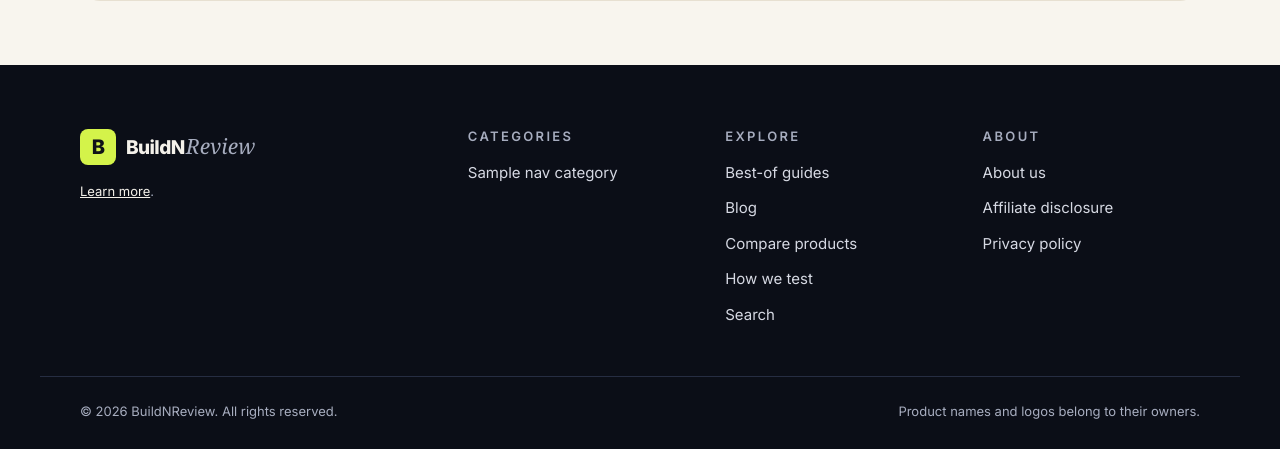
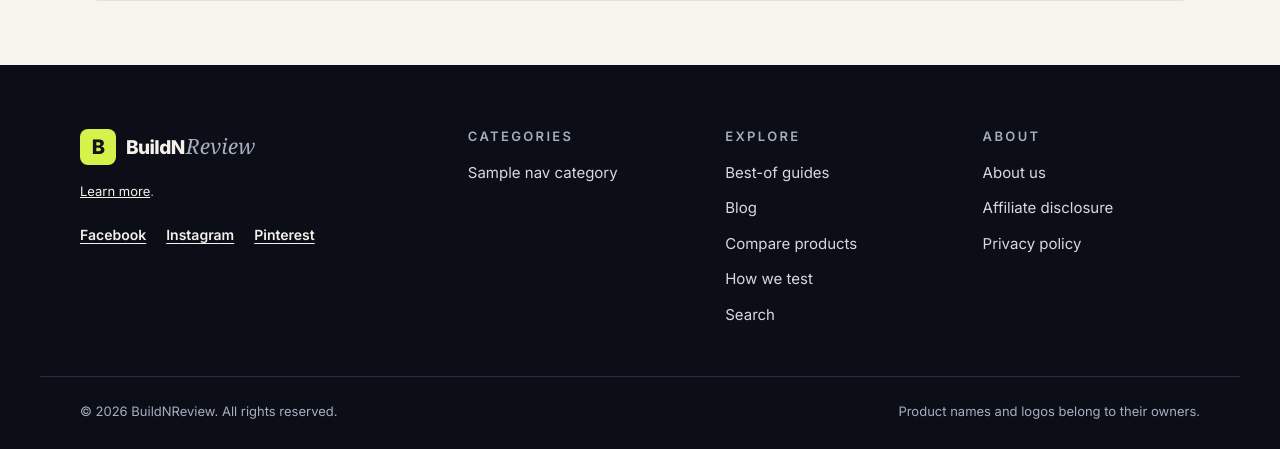
Before and after one commit to manhnguyenepu202-ux/Kenzon-buildnreview, a Node project: template views/pages/blog.ejs in a window 1280 px wide. Shown: the part 920-1369 px from the top of the page. Run offline with Node 20 templates, Linux system fonts and the light colour scheme; the template is opened without the code that fills it: most values are stand-ins (such as "Sample title", 1, 10 or a date in 2020); some web fonts are replaced.

Commit message:
Add social links (Facebook, Instagram, Pinterest) to site footer
Co-Authored-By: Claude Sonnet 5.5 <noreply@anthropic.com>
Claude-Session: https://claude.ai/code/session_01WVywpyzhJH2QqnEe1HXXQD

```diff
--- a/public/css/site.css
+++ b/public/css/site.css
@@ -606,6 +606,9 @@ svg:not(.art-svg) { fill: none; stroke: currentColor; stroke-width: 2; stroke-li
 .footer-brand p { margin-top: 16px; color: var(--on-night-muted); font-size: 15px; max-width: 30em; }
 .footer-disclosure { font-size: 13px !important; }
 .footer-disclosure a { color: var(--on-night); }
+.site-footer .footer-social { display: flex; flex-wrap: wrap; gap: 8px 20px; margin-top: 20px; }
+.site-footer .footer-social a { font-size: 14px; font-weight: 600; color: var(--on-night); text-decoration: underline; text-underline-offset: 3px; }
+.site-footer .footer-social a:hover { color: var(--lime); }
 .site-footer h2 { font-size: 13px; letter-spacing: .18em; text-transform: uppercase; color: var(--on-night-muted); font-weight: 600; margin-bottom: 16px; }
 .site-footer ul { list-style: none; display: grid; gap: 10px; }
 .site-footer ul a { text-decoration: none; font-size: 15px; color: #d6d9e3; }
--- a/views/partials/foot.ejs
+++ b/views/partials/foot.ejs
@@ -8,6 +8,11 @@
       </a>
       <p><%= settings.site_tagline %></p>
       <p class="footer-disclosure"><%= settings.disclosure_short %> <a href="/en/disclosure/">Learn more</a>.</p>
+      <ul class="footer-social" aria-label="BuildNReview on social media">
+        <li><a href="https://www.facebook.com/people/BuildnReview/61596068956202/" target="_blank" rel="noopener me">Facebook</a></li>
+        <li><a href="https://www.instagram.com/buildnreview_3d" target="_blank" rel="noopener me">Instagram</a></li>
+        <li><a href="https://www.pinterest.com/buildnreview" target="_blank" rel="noopener me">Pinterest</a></li>
+      </ul>
     </div>
     <div>
       <h2>Categories</h2>
--- a/views/partials/head.ejs
+++ b/views/partials/head.ejs
@@ -41,7 +41,7 @@
   <link rel="preconnect" href="https://fonts.googleapis.com">
   <link rel="preconnect" href="https://fonts.gstatic.com" crossorigin>
   <link rel="stylesheet" href="https://fonts.googleapis.com/css2?family=Inter:wght@400;500;600;700;800&family=Instrument+Serif:ital@0;1&display=swap">
-  <link rel="stylesheet" href="/css/site.css?v=5">
+  <link rel="stylesheet" href="/css/site.css?v=6">
   <% ld.forEach((obj) => { %><script type="application/ld+json"><%- JSON.stringify(obj).replace(/</g, '\\u003c') %></script>
   <% }) %>
   <% if (settings.analytics_id) { %><script async src="https://www.googletagmanager.com/gtag/js?id=<%= settings.analytics_id %>"></script><% } %>
```
